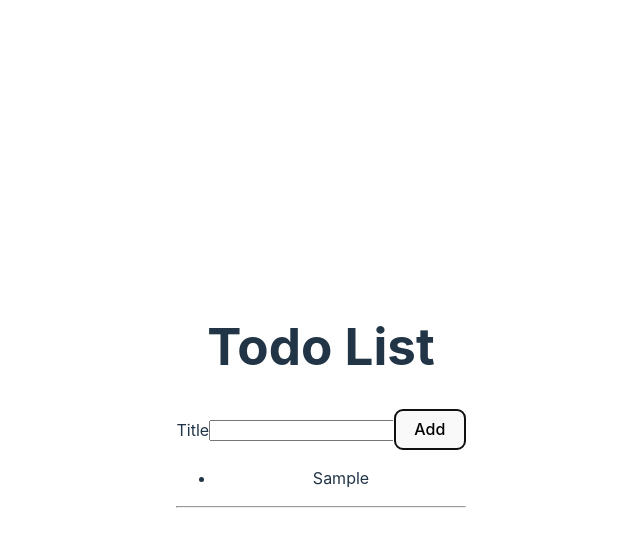
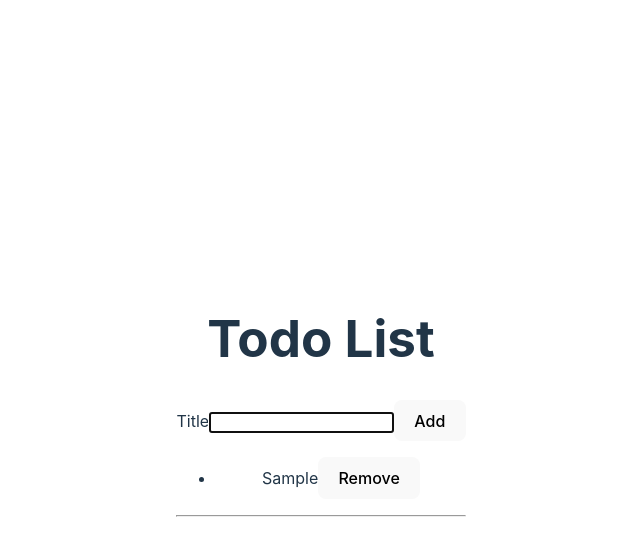
Before and after one commit to miriamgor/react-todo, a React (Vite) app: page / in a window 1280 px wide. Both pictures are taken after typing "Sample" into the empty fields and a click on the button "Add". Shown: the top 556 px of the page, without its empty margins (319-959 px from the left). Built offline with nearby package versions, Linux system fonts and the light colour scheme.

Commit message:
lesson 1.6

```diff
--- a/src/AddTodoForm.jsx
+++ b/src/AddTodoForm.jsx
@@ -1,4 +1,5 @@
 import { useState } from "react";
+import InputWithLabel from "./InputWithLabel";
 
 function AddTodoForm({ onAddTodo }) {
   const [todoTitle, setTodoTitle] = useState([]);
@@ -15,13 +16,12 @@
 
   return (
     <form onSubmit={handleAddTodo}>
-      <label htmlFor="todoTitle">Title</label>
-      <input
-        name="title"
-        id="todoTitle"
-        value={todoTitle}
-        onChange={handleTitleChange}
-      />
+      <InputWithLabel
+        todoTitle={todoTitle}
+        handleTitleChange={handleTitleChange}
+      >
+        Title
+      </InputWithLabel>
       <button>Add</button>
     </form>
   );
--- a/src/App.jsx
+++ b/src/App.jsx
@@ -22,12 +22,17 @@
     setTodoList([...todoList, newTodo]);
   };
 
+  const onRemoveTodo = (id) => {
+    const newArray = todoList.filter((item) => item.id !== id);
+    setTodoList(newArray);
+  }
+
   return (
     <div>
       <h1>Todo List</h1>
       <AddTodoForm onAddTodo={addTodo} />
       <p></p>
-      <TodoList todoList={todoList} />
+      <TodoList todoList={todoList} onRemoveTodo={onRemoveTodo} />
       <hr />
     </div>
   );
--- /dev/null
+++ b/src/InputWithLabel.jsx
@@ -0,0 +1,24 @@
+import { useEffect, useRef } from "react"
+
+const InputWithLabel = ( { todoTitle, handleTitleChange, children } ) => {
+    const inputRef = useRef();
+
+    useEffect(() => {
+        inputRef.current.focus();
+    })
+
+    return (
+        <>
+        <label htmlFor="todoTitle">{children}</label>
+      <input
+        ref={inputRef}
+        name="title"
+        id="todoTitle"
+        value={todoTitle}
+        onChange={handleTitleChange}
+      />
+      </>
+    )
+}
+
+export default InputWithLabel
--- a/src/TodoList.jsx
+++ b/src/TodoList.jsx
@@ -1,10 +1,10 @@
 import TodoListItem from "./TodoListItem";
 
-function TodoList({ todoList }) {
+function TodoList({ todoList, onRemoveTodo }) {
   return (
     <ul>
       {todoList.map((item) => {
-        return <TodoListItem key={item.id} todo={item} />;
+        return <TodoListItem key={item.id} todo={item} onRemoveTodo={onRemoveTodo} />;
       })}
     </ul>
   );
--- a/src/TodoListItem.jsx
+++ b/src/TodoListItem.jsx
@@ -1,5 +1,10 @@
-const TodoListItem = ({ todo }) => {
-  return <li>{todo.title}</li>;
+const TodoListItem = ({ todo, onRemoveTodo }) => {
+  return (
+    <li>
+      {todo.title}
+      <button type="button" onClick={() => onRemoveTodo(todo.id) }>Remove</button>
+    </li>
+  );
 };
 
 export default TodoListItem;
```
